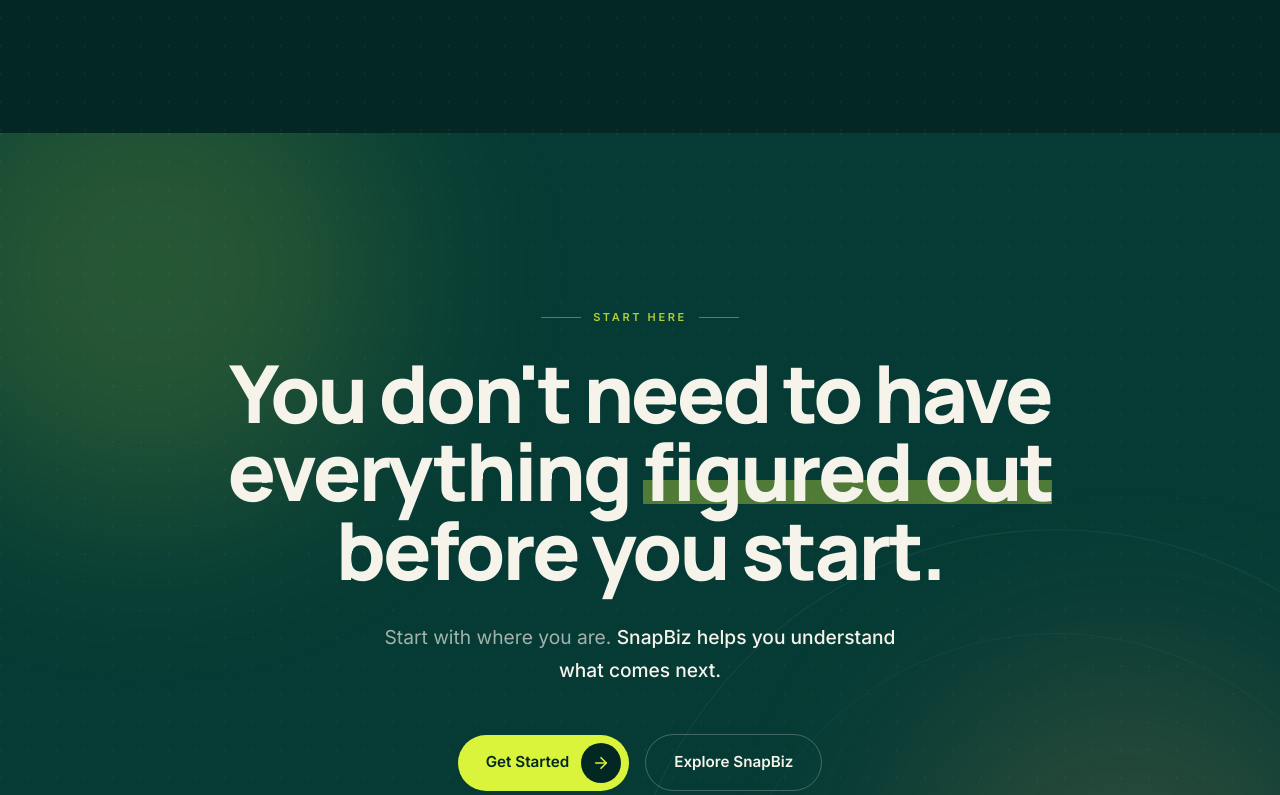
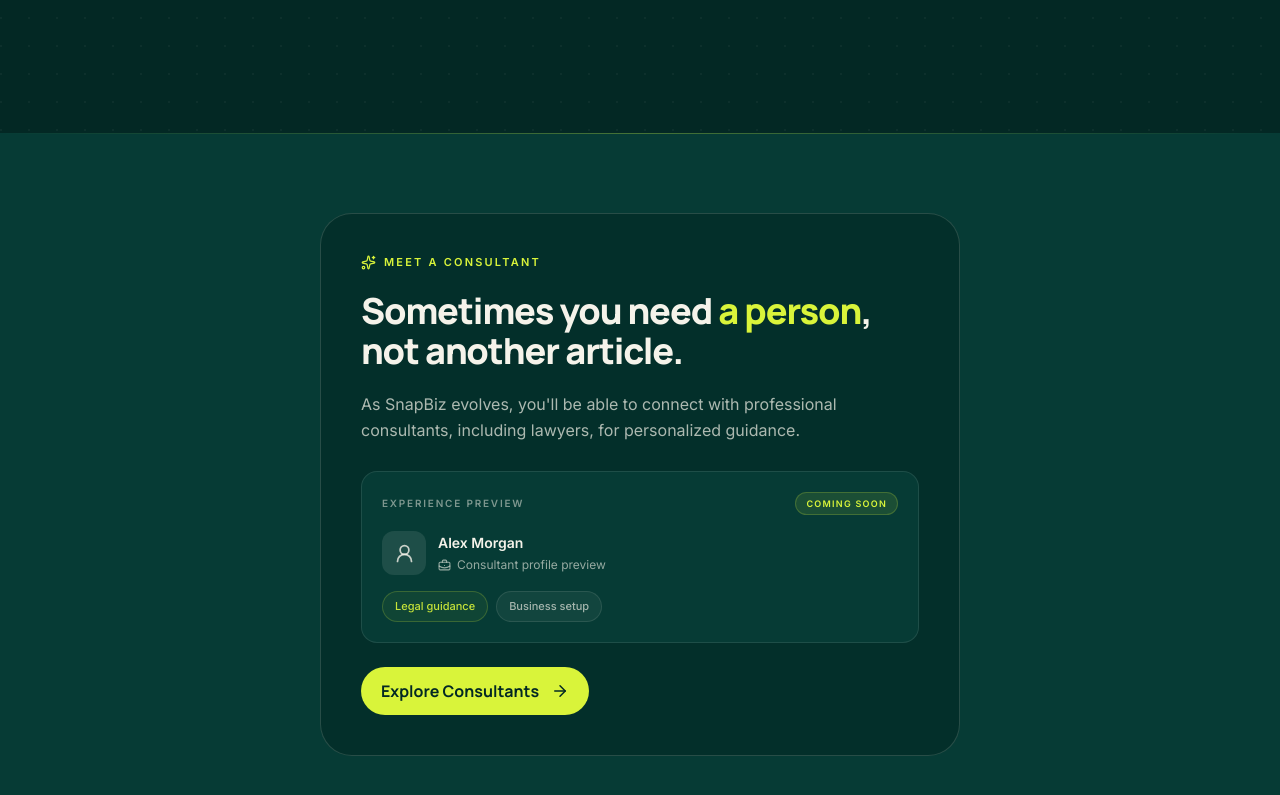
Before and after one commit to bigbanks53/snapbiz, a React (Vite) app: page / in a window 1280 px wide. Shown: the part 6260-7055 px from the top of the page. Built offline with nearby package versions, Linux system fonts and the light colour scheme.

Commit message:
Add consultants teaser to home page
Co-authored-by: arena-agent <297053741+arena-agent@users.noreply.github.com>

```diff
--- /dev/null
+++ b/src/components/ConsultantsTeaser.jsx
@@ -0,0 +1,71 @@
+import { Link } from 'react-router-dom'
+import { ArrowRight, BriefcaseBusiness, Sparkles, UserRound } from 'lucide-react'
+
+export default function ConsultantsTeaser() {
+  return (
+    <section
+      id="consultants-teaser"
+      aria-labelledby="consultants-teaser-title"
+      className="relative overflow-hidden bg-forest py-16 text-ivory sm:py-20"
+    >
+      <div aria-hidden="true" className="pointer-events-none absolute inset-x-0 top-0 h-px bg-gradient-to-r from-transparent via-lime/30 to-transparent" />
+      <div className="relative mx-auto flex max-w-7xl justify-center px-5 sm:px-8">
+        <div className="flex w-full max-w-[40rem] min-w-0 flex-col rounded-[2rem] border border-ivory/15 bg-forest-deep/60 p-6 sm:p-8 lg:p-10">
+          <p className="flex items-center gap-2 text-[11px] font-semibold uppercase tracking-[0.2em] text-lime">
+            <Sparkles size={15} aria-hidden="true" />
+            Meet a consultant
+          </p>
+          <h2
+            id="consultants-teaser-title"
+            className="mt-5 font-display text-[2rem] font-extrabold leading-[1.12] tracking-[-0.03em] sm:text-4xl"
+          >
+            Sometimes you need <span className="text-lime">a person</span>, not another article.
+          </h2>
+          <p className="mb-7 mt-5 text-base leading-relaxed text-ivory/70">
+            As SnapBiz evolves, you&apos;ll be able to connect with professional consultants, including lawyers, for personalized guidance.
+          </p>
+
+          <div className="mt-auto">
+            <div className="rounded-2xl border border-ivory/10 bg-forest p-4 sm:p-5">
+              <div className="mb-4 flex items-center justify-between gap-3">
+                <p className="text-[10px] font-semibold uppercase tracking-[0.18em] text-ivory/50">
+                  Experience preview
+                </p>
+                <span className="rounded-full border border-lime/20 bg-lime/10 px-2.5 py-1 text-[9px] font-semibold uppercase tracking-[0.14em] text-lime">
+                  Coming Soon
+                </span>
+              </div>
+              <div className="flex items-center gap-3">
+                <span className="grid h-11 w-11 shrink-0 place-items-center rounded-xl bg-ivory/10 text-ivory/80">
+                  <UserRound size={21} aria-hidden="true" />
+                </span>
+                <div className="min-w-0">
+                  <p className="text-sm font-semibold">Alex Morgan</p>
+                  <p className="mt-1 flex items-center gap-1.5 text-xs text-ivory/60">
+                    <BriefcaseBusiness size={13} aria-hidden="true" />
+                    Consultant profile preview
+                  </p>
+                </div>
+              </div>
+              <div className="mt-4 flex flex-wrap gap-2">
+                <span className="rounded-full border border-lime/20 bg-lime/5 px-3 py-1.5 text-[11px] font-medium text-lime/90">
+                  Legal guidance
+                </span>
+                <span className="rounded-full border border-ivory/10 bg-ivory/5 px-3 py-1.5 text-[11px] font-medium text-ivory/65">
+                  Business setup
+                </span>
+              </div>
+            </div>
+            <Link
+              to="/consultants"
+              className="group mt-6 inline-flex min-h-12 items-center justify-center gap-3 rounded-full bg-lime px-5 py-3 font-display text-sm font-bold text-forest-deep transition-colors hover:bg-ivory focus-visible:outline focus-visible:outline-2 focus-visible:outline-offset-4 focus-visible:outline-lime sm:text-base"
+            >
+              Explore Consultants
+              <ArrowRight size={18} className="shrink-0" aria-hidden="true" />
+            </Link>
+          </div>
+        </div>
+      </div>
+    </section>
+  )
+}
--- a/src/pages/Home.jsx
+++ b/src/pages/Home.jsx
@@ -3,6 +3,7 @@
 import OpportunityDiscovery from '../components/OpportunityDiscovery'
 import WhySnapBiz from '../components/WhySnapBiz'
 import PlatformEcosystem from '../components/PlatformEcosystem'
+import ConsultantsTeaser from '../components/ConsultantsTeaser'
 import FinalCTA from '../components/FinalCTA'
 import Footer from '../components/Footer'
 import useDocumentTitle, { BASE_TITLE } from '../hooks/useDocumentTitle'
@@ -18,6 +19,7 @@
       <OpportunityDiscovery />
       <WhySnapBiz />
       <PlatformEcosystem />
+      <ConsultantsTeaser />
       <FinalCTA />
     </main>
     <Footer />
```
